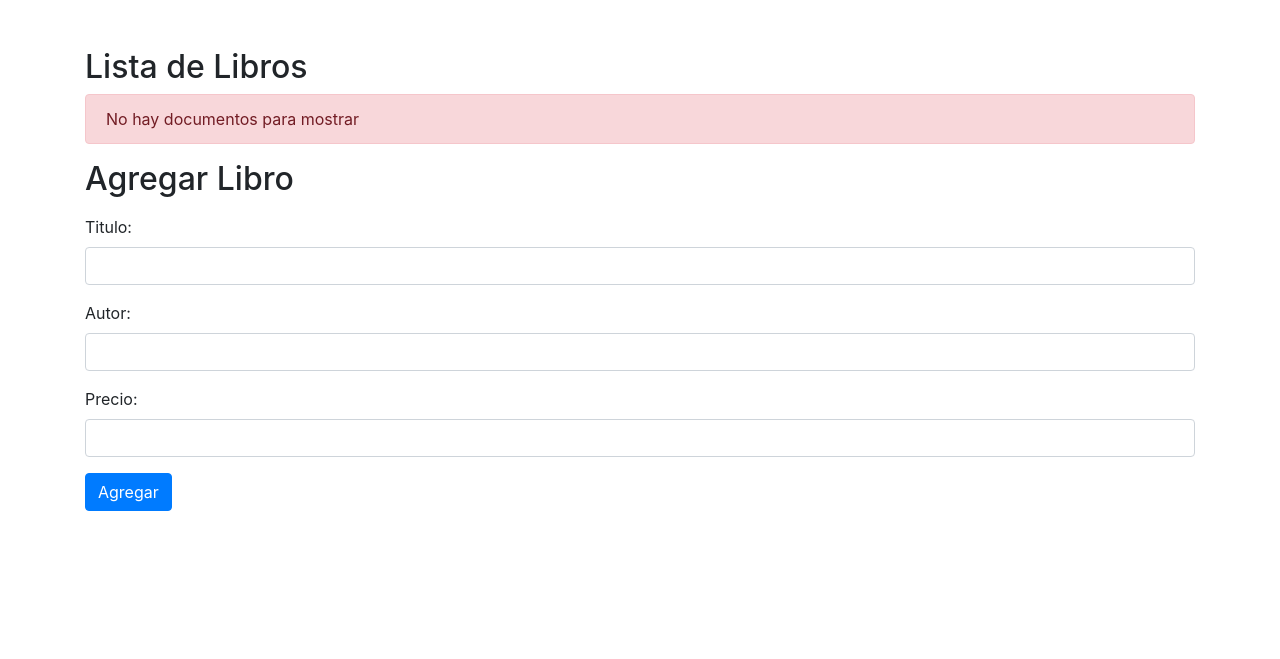
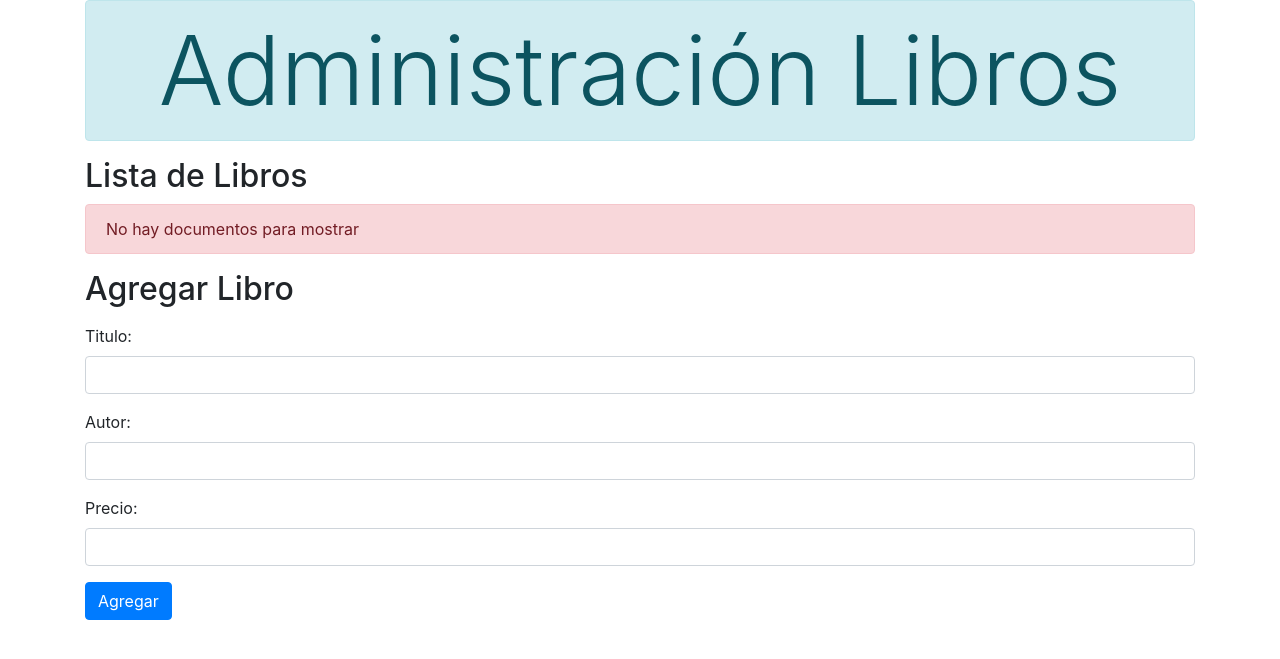
Before and after one commit to benjapob/crudMongo, a Flask app: page / in a window 1280 px wide. Shown: the top 659 px of the page. Run offline with Flask 3, Linux system fonts and the light colour scheme; data that the repository does not hold is empty; some libraries are stand-ins or nearby versions.

Commit message:
added title

```diff
--- a/templates/editar.html
+++ b/templates/editar.html
@@ -8,7 +8,8 @@
     <link rel="stylesheet" href="https://stackpath.bootstrapcdn.com/bootstrap/4.5.2/css/bootstrap.min.css">
 </head>
 <body>
-    <div class="container mt-5">
+    <div class="container">
+        <div class="alert alert-info display-1 text-center">Administración Libros</div>
         <h1>Editar Documento</h1>
         <form action="/editar/{{ documento.id }}" method="post">
             <div class="form-group">
--- a/templates/index.html
+++ b/templates/index.html
@@ -9,7 +9,8 @@
     <link rel="stylesheet" href="https://cdnjs.cloudflare.com/ajax/libs/font-awesome/6.5.1/css/all.min.css">
 </head>
 <body>
-    <div class="container mt-5">
+    <div class="container">
+        <div class="alert alert-info display-1 text-center">Administración Libros</div>
         <h2>Lista de Libros</h2>
         <ul class="list-group">
             {% if documentos %}
```
